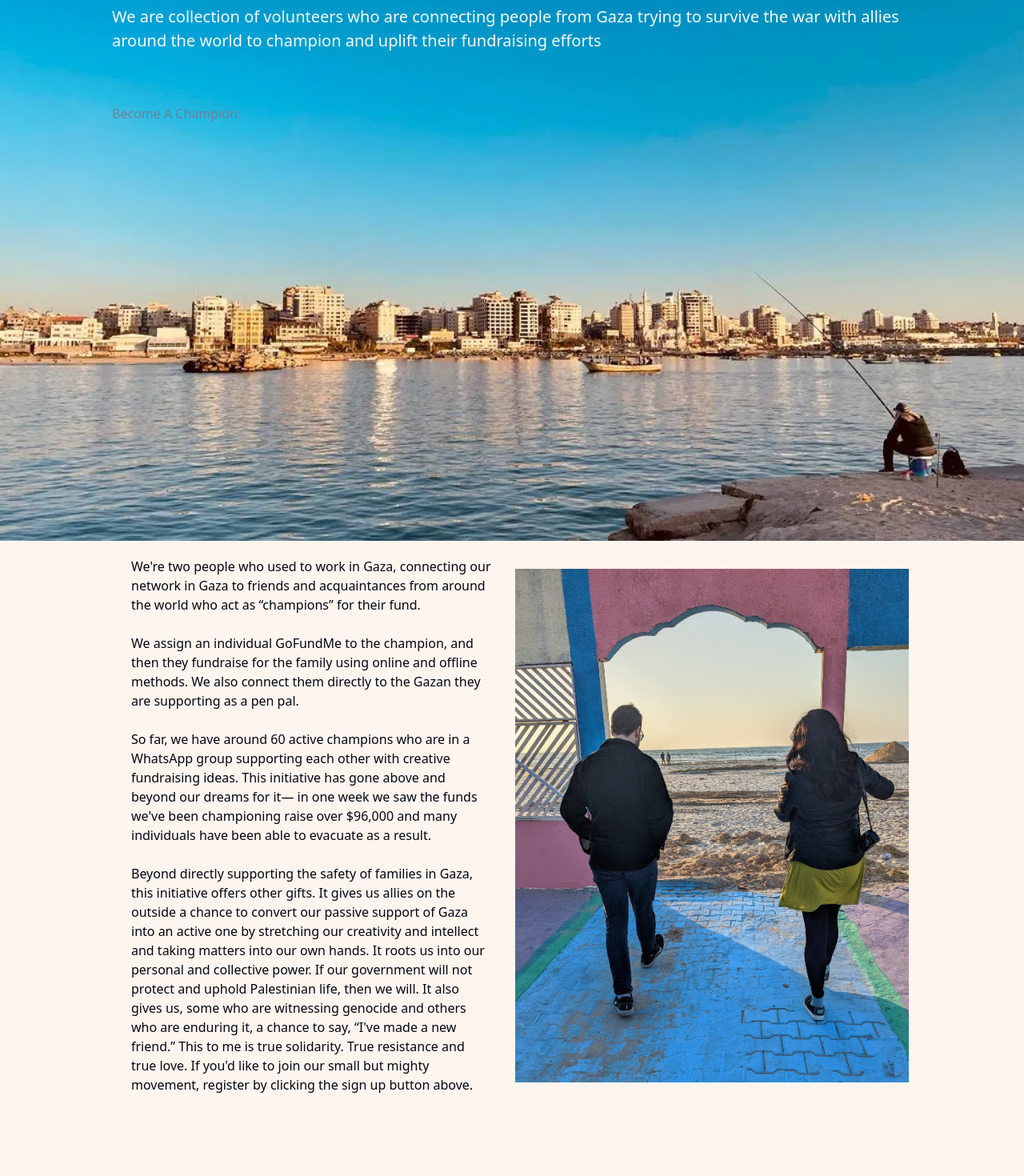
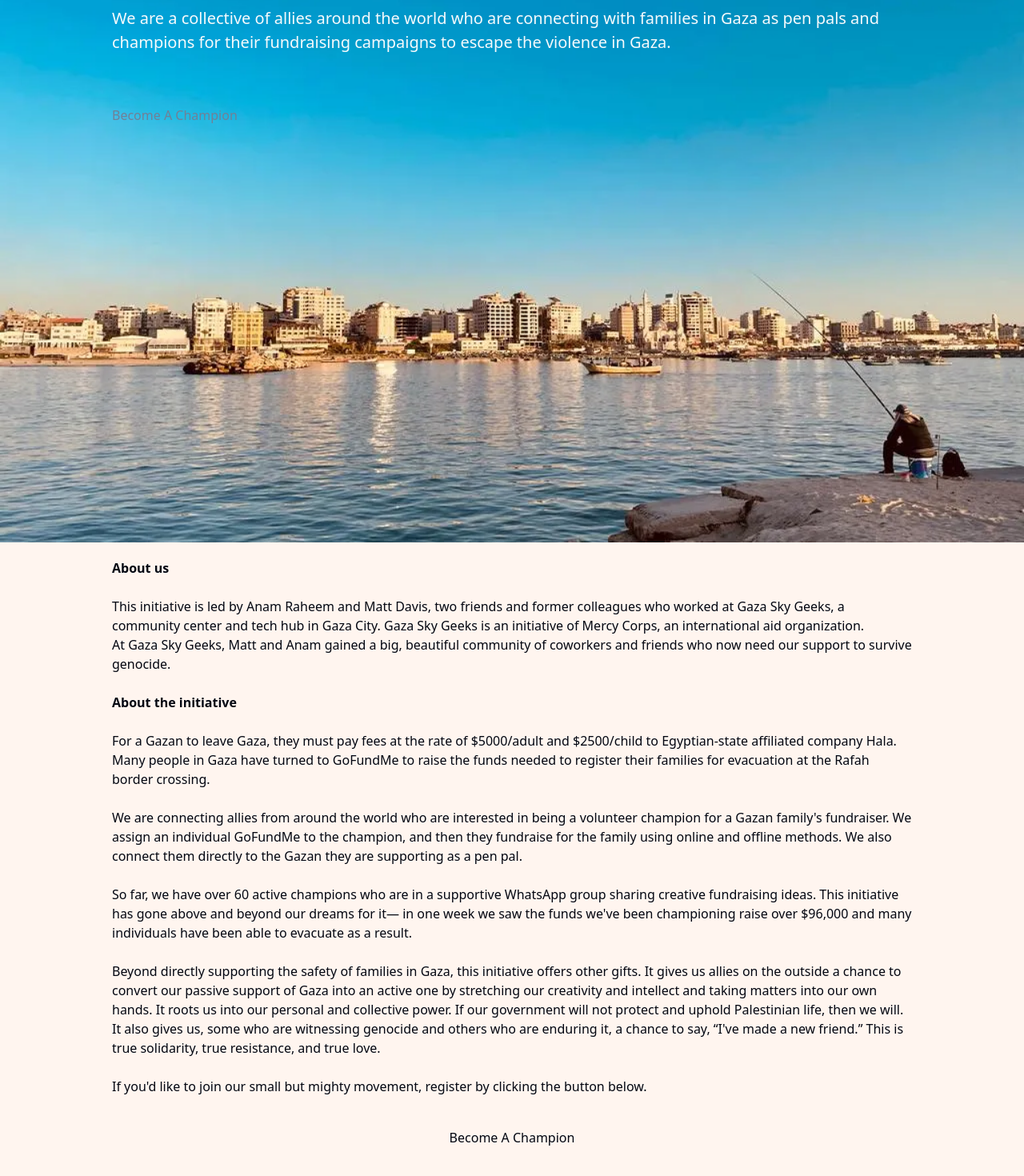
Before and after one commit to m4v15/champions, a Next.js app: page / in a window 1280 px wide. Shown: the part 202-1672 px from the top of the page at 80% size. Built offline with nearby package versions, Linux system fonts and the light colour scheme.

Commit message:
change copy and nav

```diff
--- a/src/navigation/NavbarTwoColumns.tsx
+++ b/src/navigation/NavbarTwoColumns.tsx
@@ -6,7 +6,7 @@ type INavbarProps = {
 };
 
 const NavbarTwoColumns = (props: INavbarProps) => (
-  <div className="flex flex-wrap items-center justify-between">
+  <div className="m-auto flex max-w-screen-lg flex-row-reverse flex-wrap items-center justify-between">
     <nav>
       <ul className="navbar flex items-center text-xl font-medium text-gray-800">
         {props.children}
--- a/src/templates/AboutContent.tsx
+++ b/src/templates/AboutContent.tsx
@@ -1,4 +1,7 @@
+import Link from 'next/link';
 import { useRouter } from 'next/router';
+
+import { Button } from '@/button/Button';
 
 import { Section } from '../layout/Section';
 
@@ -7,24 +10,37 @@ const AboutContent = () => {
 
   return (
     <Section yPadding="pb-32">
-      <div className="mt-5 flex flex-wrap items-center text-gray-950">
-        <div className="w-full text-left sm:w-1/2 sm:px-6">
-          We&apos;re two people who used to work in Gaza, connecting our network
-          in Gaza to friends and acquaintances from around the world who act as
-          “champions” for their fund.
+      <div className="mt-5 flex flex-col items-center text-gray-950">
+        <div className="w-full text-left">
+          <div className="font-bold">About us</div>
+          <br />
+          This initiative is led by Anam Raheem and Matt Davis, two friends and
+          former colleagues who worked at Gaza Sky Geeks, a community center and
+          tech hub in Gaza City. Gaza Sky Geeks is an initiative of Mercy Corps,
+          an international aid organization. <br />
+          At Gaza Sky Geeks, Matt and Anam gained a big, beautiful community of
+          coworkers and friends who now need our support to survive genocide.
           <br />
           <br />
-          We assign an individual GoFundMe to the champion, and then they
-          fundraise for the family using online and offline methods. We also
-          connect them directly to the Gazan they are supporting as a pen pal.
+          <div className="font-bold">About the initiative</div>
           <br />
+          For a Gazan to leave Gaza, they must pay fees at the rate of
+          $5000/adult and $2500/child to Egyptian-state affiliated company Hala.
+          Many people in Gaza have turned to GoFundMe to raise the funds needed
+          to register their families for evacuation at the Rafah border
+          crossing. <br />
           <br />
-          So far, we have around 60 active champions who are in a WhatsApp group
-          supporting each other with creative fundraising ideas. This initiative
-          has gone above and beyond our dreams for it— in one week we saw the
-          funds we&apos;ve been championing raise over $96,000 and many
-          individuals have been able to evacuate as a result.
+          We are connecting allies from around the world who are interested in
+          being a volunteer champion for a Gazan family&apos;s fundraiser. We
+          assign an individual GoFundMe to the champion, and then they fundraise
+          for the family using online and offline methods. We also connect them
+          directly to the Gazan they are supporting as a pen pal. <br />
           <br />
+          So far, we have over 60 active champions who are in a supportive
+          WhatsApp group sharing creative fundraising ideas. This initiative has
+          gone above and beyond our dreams for it— in one week we saw the funds
+          we&apos;ve been championing raise over $96,000 and many individuals
+          have been able to evacuate as a result. <br />
           <br />
           Beyond directly supporting the safety of families in Gaza, this
           initiative offers other gifts. It gives us allies on the outside a
@@ -33,17 +49,26 @@ const AboutContent = () => {
           own hands. It roots us into our personal and collective power. If our
           government will not protect and uphold Palestinian life, then we will.
           It also gives us, some who are witnessing genocide and others who are
-          enduring it, a chance to say, “I&apos;ve made a new friend.” This to
-          me is true solidarity. True resistance and true love. If you&apos;d
-          like to join our small but mighty movement, register by clicking the
-          sign up button above.
+          enduring it, a chance to say, “I&apos;ve made a new friend.” This is
+          true solidarity, true resistance, and true love. <br />
+          <br />
+          If you&apos;d like to join our small but mighty movement, register by
+          clicking the button below.
         </div>
-        <div className="w-full p-1 sm:w-1/2">
+        <Link
+          href="https://docs.google.com/forms/d/e/1FAIpQLSdQBwxbU97VXa9Phi4ACSrQMfIJNp6ZFPfQvhAjJ2J1ekoMJg/viewform"
+          rel="noopener noreferrer"
+          target="_blank"
+          className="pt-10"
+        >
+          <Button>Become A Champion</Button>
+        </Link>
+        {/* <div className="w-full p-1 sm:w-1/2">
           <img
             src={`${router.basePath}/assets/images/about-image.jpeg`}
             alt="us in Gaza"
           />
-        </div>
+        </div> */}
       </div>
     </Section>
   );
--- a/src/templates/Hero.tsx
+++ b/src/templates/Hero.tsx
@@ -18,11 +18,12 @@ const Hero = () => (
         title={
           <>
             <span className="text-3xl text-gray-900">
-              Connect with and support families trying to flee war
+              Connect with and champion Gazan families trying to flee genocide
             </span>
           </>
         }
-        description="We are collection of volunteers who are connecting people from Gaza trying to survive the war with allies around the world to champion and uplift their fundraising efforts"
+        description="We are a collective of allies around the world who are connecting with families in Gaza as pen pals and champions for their fundraising campaigns to escape the violence in Gaza.
+"
         button={
           <Link
             href="https://docs.google.com/forms/d/e/1FAIpQLSdQBwxbU97VXa9Phi4ACSrQMfIJNp6ZFPfQvhAjJ2J1ekoMJg/viewform"
--- a/src/templates/NavBar.tsx
+++ b/src/templates/NavBar.tsx
@@ -1,12 +1,12 @@
 import Link from 'next/link';
 
-import { Section } from '@/layout/Section';
 import { NavbarTwoColumns } from '@/navigation/NavbarTwoColumns';
 
 import { Logo } from './Logo';
 
 const NavBar = () => (
-  <Section yPadding="py-6">
+  <>
+    <div className="fixed top-0 mx-auto w-full bg-gray-cust px-3 py-6">
       <NavbarTwoColumns logo={<Logo xl />}>
         <li>
           <Link href="/">Home</Link>
@@ -18,7 +18,9 @@ const NavBar = () => (
           <Link href="/sign-up">Sign Up</Link>
         </li>
       </NavbarTwoColumns>
-  </Section>
+    </div>
+    <div className="h-20"></div>
+  </>
 );
 
 export { NavBar };
```
Lines whose indentation alone changed are shown as unchanged.
